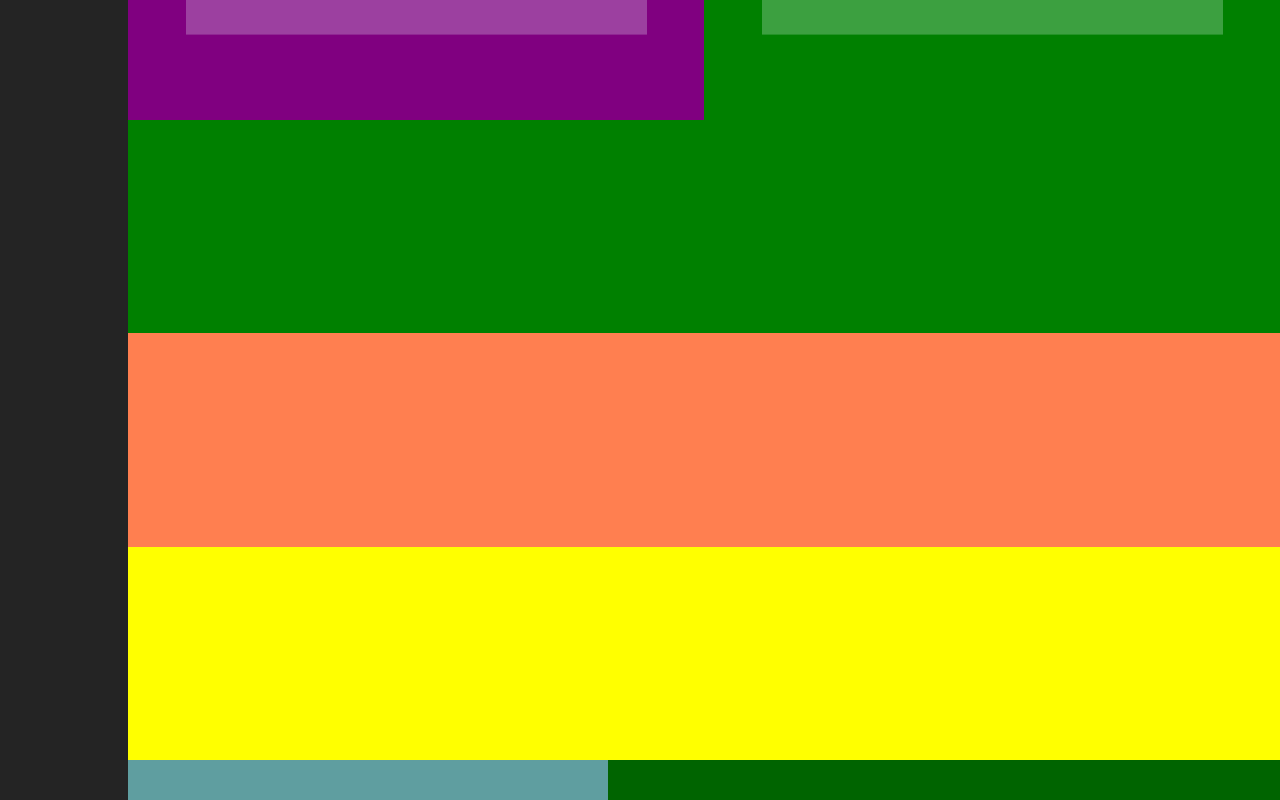
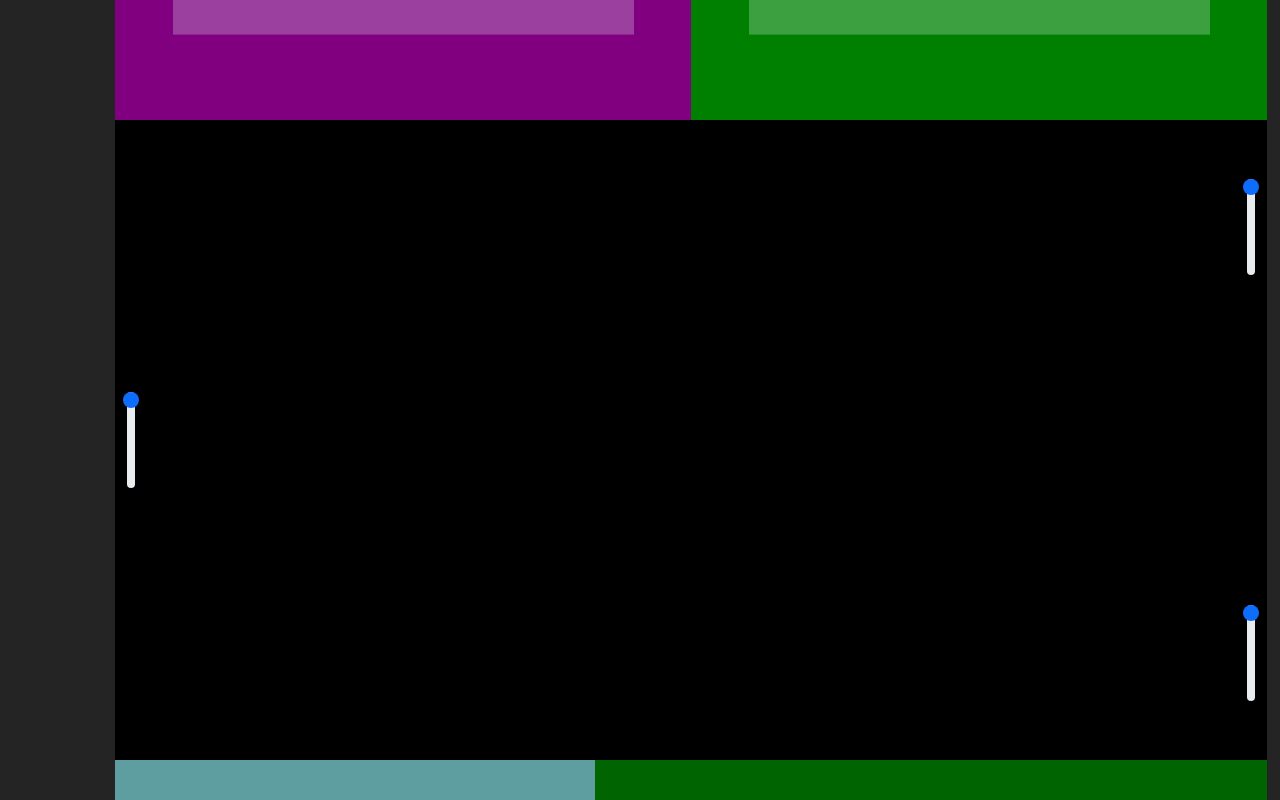
Before and after one commit to malamutes/Portfolio-Website, a React (Vite) app: page / in a window 1280 px wide. Shown: the part 1160-1960 px from the top of the page. Built offline with nearby package versions, Linux system fonts and the light colour scheme.

Commit message:
ExperienceSlider

```diff
--- a/src/App.css
+++ b/src/App.css
@@ -1,13 +1,14 @@
+body,
 #root {
   max-width: 100vw;
   width: 100vw;
-  /*making root take up the whole viewport space so we can work with it */
-  /*margin: 0 auto;
-  padding: 2rem;
-  text-align: center; */
+
   display: flex;
   flex-direction: column;
   align-items: center;
+
+  overflow-x: hidden;
+  /* overflow x is to prevent horizontal scrolling shouldnt even be a thing idk */
 }
 
 .RootContainer {
--- a/src/App.tsx
+++ b/src/App.tsx
@@ -6,7 +6,7 @@ import Education from './Components/Education/Education'
 import Experience from './Components/Experience/Experience'
 import Artwork from './Components/3DArtwork/Artwork'
 import Websites from './Components/Websites/Websites'
-import ContaintInfo from './Components/ContantInfo/ContactInfo'
+import ContactInfo from './Components/ContactInfo/ContactInfo'
 // dont forget to import css files and to render react components
 //with <> tag rather than calling it as {function}
 
@@ -21,7 +21,7 @@ function App() {
         <Experience />
         <Artwork />
         <Websites />
-        <ContaintInfo />
+        <ContactInfo />
       </div>
     </>
   )
--- a/src/Components/CommonLogicStyles/CommonStyles.css
+++ b/src/Components/CommonLogicStyles/CommonStyles.css
@@ -2,7 +2,7 @@
     position: relative;
     aspect-ratio: 1.8;
     width: 90%;
-    left: 10%;
+    left: 9%;
 
 }
 
--- a/src/Components/ContantInfo/ContactInfo.tsx
+++ b/src/Components/ContactInfo/ContactInfo.tsx
@@ -1,7 +1,7 @@
-import './ContaintInfo.css'
+import './ContactInfo.css'
 import { ContactLinks } from '../../Data/ContactLinks'
 
-export default function ContaintInfo() {
+export default function ContactInfo() {
     const contactLinksData = ContactLinks;
 
     return (<div id="ContactInfoID" className="DefaultMainContainer ContactInfoContainer">
--- a/src/Components/Experience/Experience.css
+++ b/src/Components/Experience/Experience.css
@@ -5,19 +5,30 @@
 
 .ExperienceCardContainer {
     position: absolute;
+    display: flex;
+    align-items: center;
     background-color: chartreuse;
+    height: calc((100% / 3) - 0.01px);
+    opacity: 1;
     width: 100%;
-    height: calc((100% / 3) - 0.01px);
-    z-index: 10000;
-    opacity: 1;
     transition-property: transform opacity;
     transition-duration: 2s;
+    display: flex;
+    justify-content: end;
 }
+
 
 .MiddleCard {
     background-color: coral;
     top: calc((100% / 3) - 0.01px);
     left: 100%;
+    z-index: 1;
+    display: flex;
+    justify-content: start;
+}
+
+.MiddleCardCover {
+    z-index: 2;
 }
 
 .TopCard {
--- a/src/Components/Experience/Experience.tsx
+++ b/src/Components/Experience/Experience.tsx
@@ -9,9 +9,10 @@ export default function Experience() {
 
     return (<div id="ExperienceID" className="DefaultMainContainer ExperienceContainer"
         ref={experienceCardRef}>
+        <ExperienceCard classname={`TopCard ${scrollPast ? "TopCardSlide" : ""}`} />
         <ExperienceCard classname={`MiddleCard ${scrollPast ? "MiddleCardSlide" : ""}`} />
-        <ExperienceCard classname={`TopCard ${scrollPast ? "TopCardSlide" : ""}`} />
         <ExperienceCard classname={`BottomCard ${scrollPast ? "BottomCardSlide" : ""}`} />
+
 
     </div>
     );
--- a/src/Components/Experience/ExperienceCard.tsx
+++ b/src/Components/Experience/ExperienceCard.tsx
@@ -1,10 +1,44 @@
 import './Experience.css'
+import { useState } from 'react';
 
 interface ExperienceCardProps {
     classname: string
 }
 
 export default function ExperienceCard(props: ExperienceCardProps) {
-    return (<div className={`ExperienceCardContainer ${props.classname}`}>
-    </div>)
+    const [value, setValue] = useState<number>(100);
+
+    const handleChange = (event: React.ChangeEvent<HTMLInputElement>) => {
+        setValue(Number(event.target.value));
+        //number casting here because react input fields/browsers treat retrieves
+        //target.value as a string always so need to specify ,
+        //and same as passing in event as parameter need to specify type in tsx
+    }
+
+
+    return (
+        <div className={`ExperienceCardContainer ${props.classname}`}>
+            <div style={{
+                position: 'absolute', height: '100%', width: `${value}%`,
+                backgroundColor: 'black'
+            }}>
+            </div>
+            <input style={{
+                position: 'absolute', transformOrigin: 'center',
+                width: '7.5cqw', transform: 'rotate(270deg)', margin: '-2.5cqw'
+
+            }}
+                type="range" className="form-range" min='3' max='100'
+                value={value} onChange={handleChange} id="customRange1"></input>
+            <p style={{ fontSize: '1cqw' }}>
+                ASDHASUIDHSADUIHIUSAH
+                ASDHASUIDHSADUIHIUSAH
+                ASDHASUIDHSADUIHIUSAH
+                ASDHASUIDHSADUIHIUSAH
+
+                ASDHASUIDHSADUIHIUSAH
+                ASDHASUIDHSADUIHIUSAH
+            </p>
+
+        </div>)
 }
--- a/src/Components/SideNav/SideNav.css
+++ b/src/Components/SideNav/SideNav.css
@@ -3,10 +3,10 @@
     page rendered is going to be taking 90% width */
     position: fixed;
     top: 0;
-    width: 10%;
+    width: 9%;
     height: 100vh;
     background-color: blue;
-    z-index: 999;
+
     overflow: hidden;
 
 }
@@ -14,9 +14,7 @@
 /* if the screen is too large just set sidebar to be fixed */
 
 @media (min-width: 1920px) {
-    .SideNavContainer {
-        width: 192px;
-    }
+    .SideNavContainer {}
 }
 
 @media (max-width: 768px) {
```
Also changed, not shown: src/Components/ContactInfo/ContactInfo.css (renamed from src/Components/ContantInfo/ContaintInfo.css).
